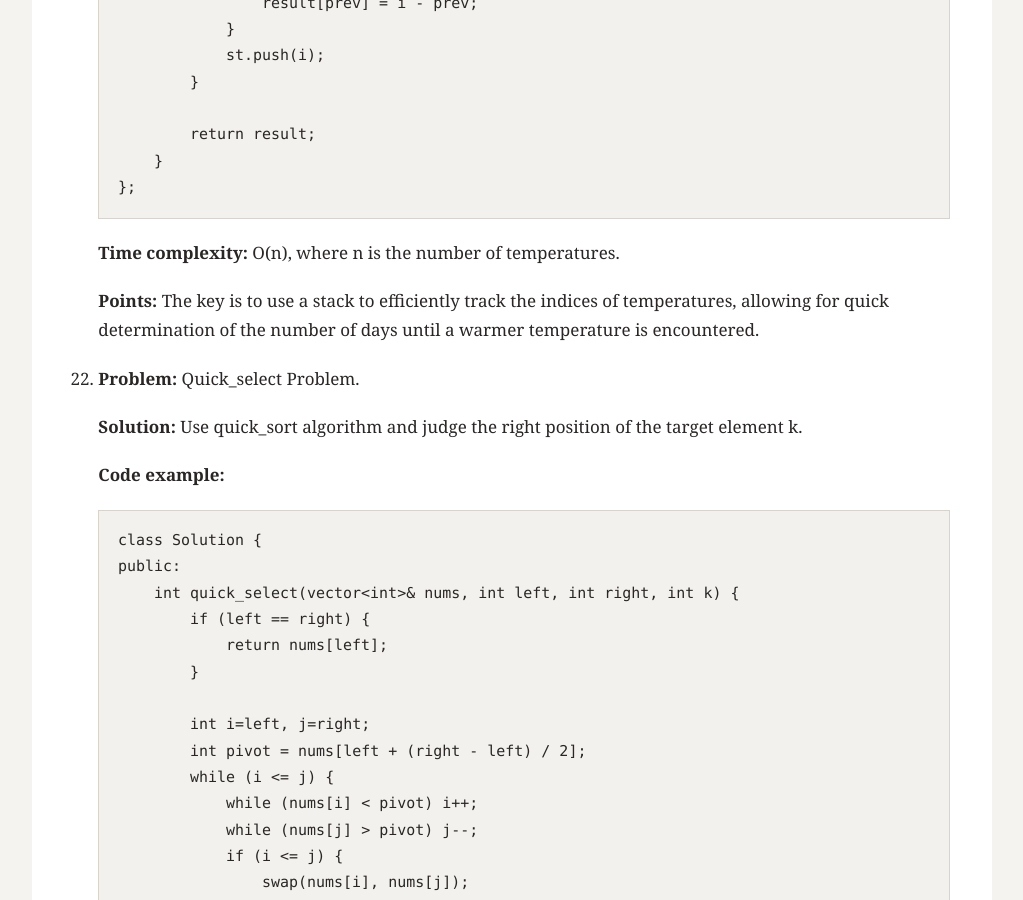
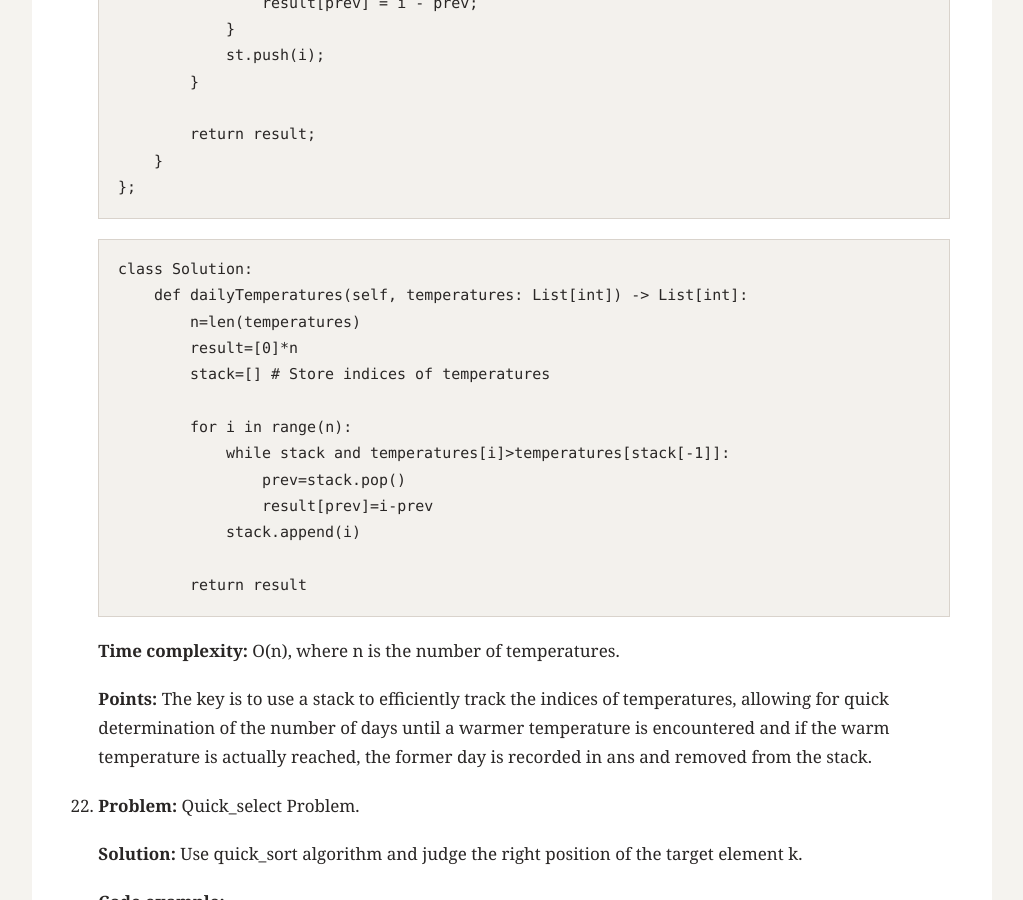
Before and after one commit to pridelzh/pridelzh.github.io, a Jekyll site: the page built from _posts/2026-08-02-record-algorithm-exercise.md, in a window 1280 px wide and 900 px high, scrolled down 33204 px. Shown: the whole window, without its empty margins (128-1151 px from the left). Built offline with Jekyll 4.4.1, drawn with Linux system fonts in a browser that asks for light colours; some of the changed text lies outside the part shown.

Commit message:
update 2026-08-02-record-algorithm-exercise.md on 2026/08/26

````diff
--- a/_posts/2026-08-02-record-algorithm-exercise.md
+++ b/_posts/2026-08-02-record-algorithm-exercise.md
@@ -1178,9 +1178,26 @@ excerpt: "A record of traditional algorithm exercises."
         }
     };
     ```
+
+    ```python
+    class Solution:
+        def dailyTemperatures(self, temperatures: List[int]) -> List[int]:
+            n=len(temperatures)
+            result=[0]*n
+            stack=[] # Store indices of temperatures
+
+            for i in range(n):
+                while stack and temperatures[i]>temperatures[stack[-1]]:
+                    prev=stack.pop()
+                    result[prev]=i-prev
+                stack.append(i)
+
+            return result
+    ```
+
     **Time complexity:** O(n), where n is the number of temperatures.
 
-    **Points:** The key is to use a stack to efficiently track the indices of temperatures, allowing for quick determination of the number of days until a warmer temperature is encountered.
+    **Points:** The key is to use a stack to efficiently track the indices of temperatures, allowing for quick determination of the number of days until a warmer temperature is encountered and if the warm temperature is actually reached, the former day is recorded in ans and removed from the stack.
 
 22. **Problem:** Quick_select Problem.
 
````
